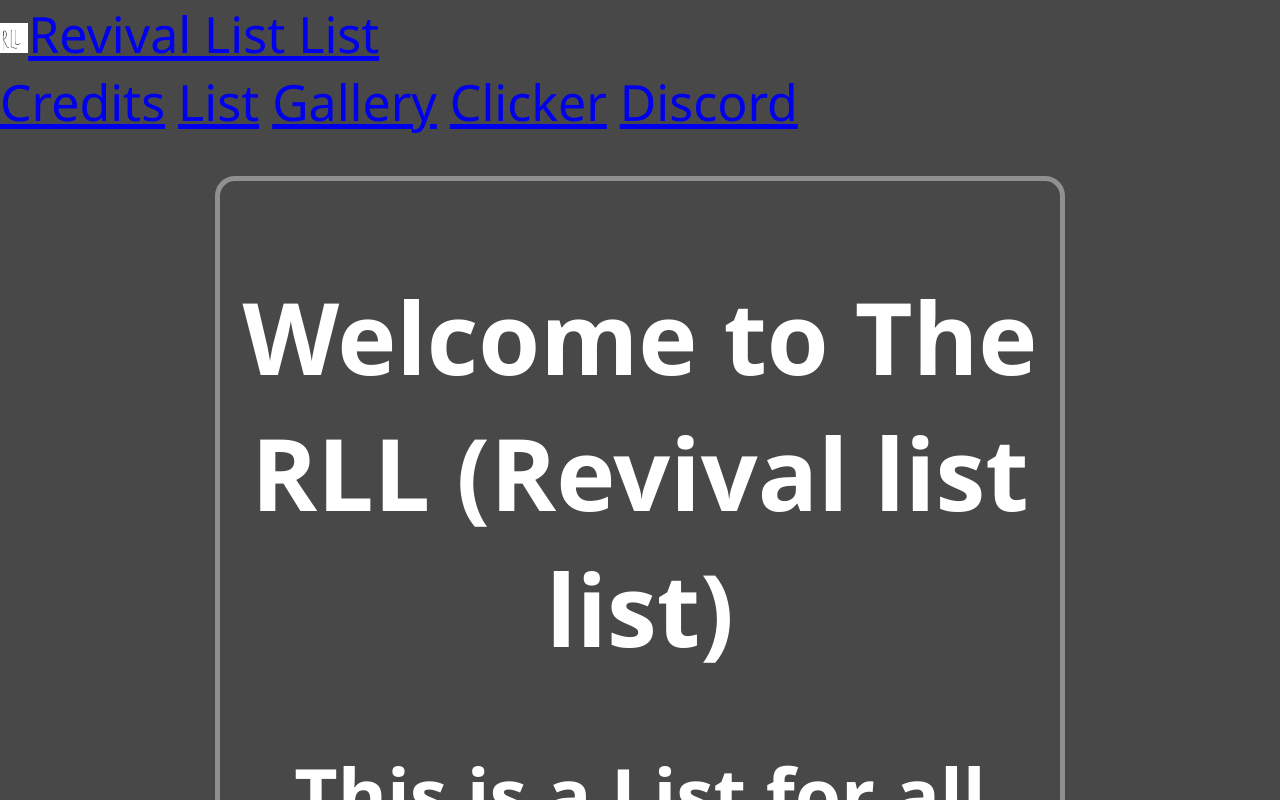
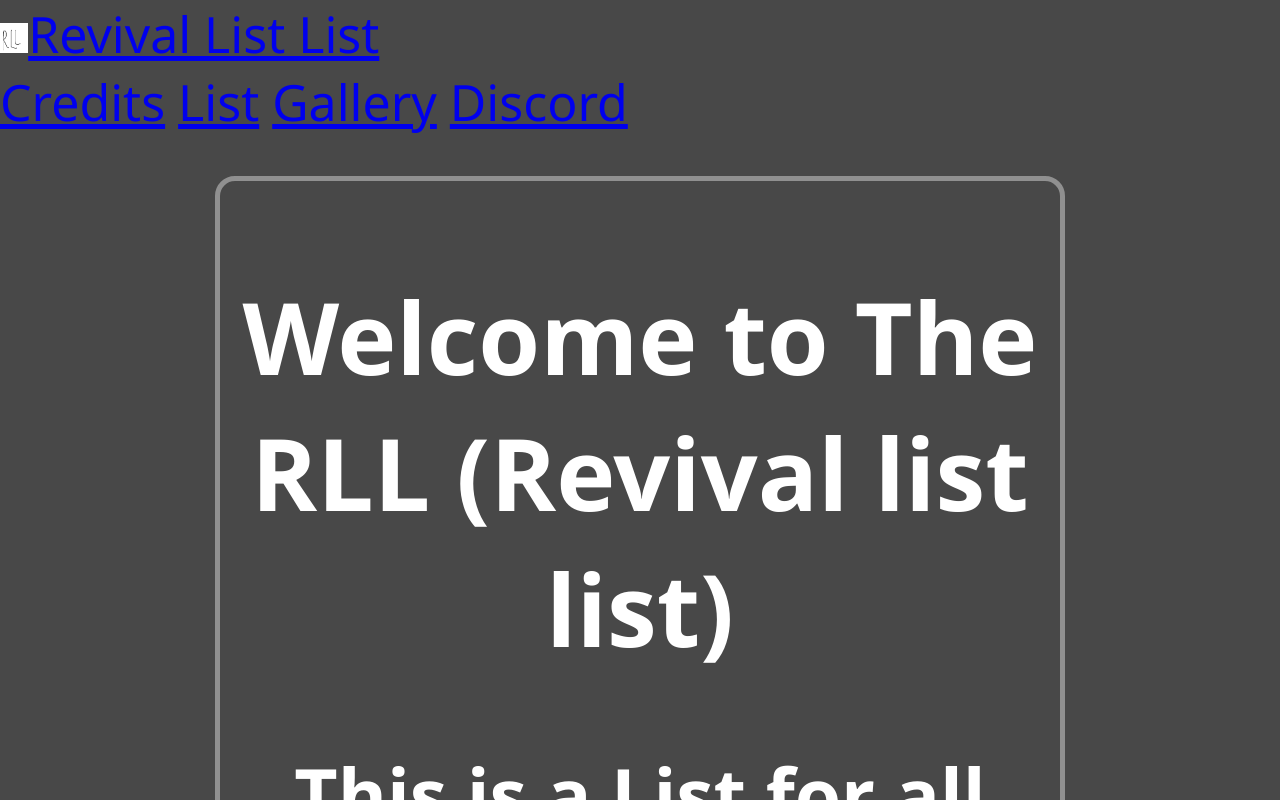
Before and after one commit to 3a152/revlistlist, a SvelteKit app: page / in a window 1280 px wide. Shown: the top 800 px of the page. Built offline with nearby package versions, Linux system fonts and the light colour scheme.

Commit message:
removed clicker cuz its useless

```diff
--- a/src/routes/+layout.svelte
+++ b/src/routes/+layout.svelte
@@ -21,7 +21,6 @@
 <a class="btn btn-primary mx-2" href="/credits">Credits</a>
 <a href="/list" class="btn btn-primary mx-2">List</a>
 <a href="/gallery" class="btn btn-primary mx-2">Gallery</a>
-<a href="/clicker" class="btn btn-primary mx-2">Clicker</a>
 <a href="https://discord.gg/w57d88V7TE" class="btn btn-primary mx-2">Discord</a>
 	</div>
 	</div>
```
